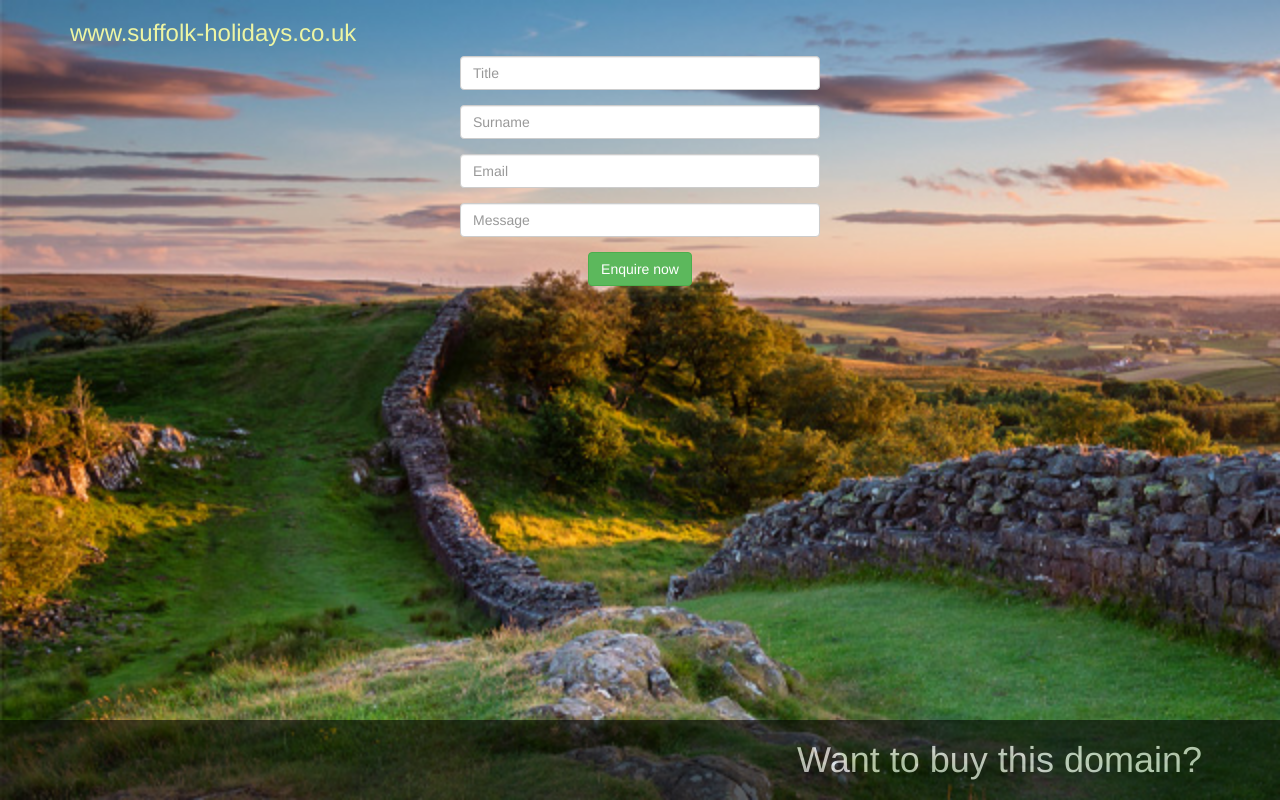
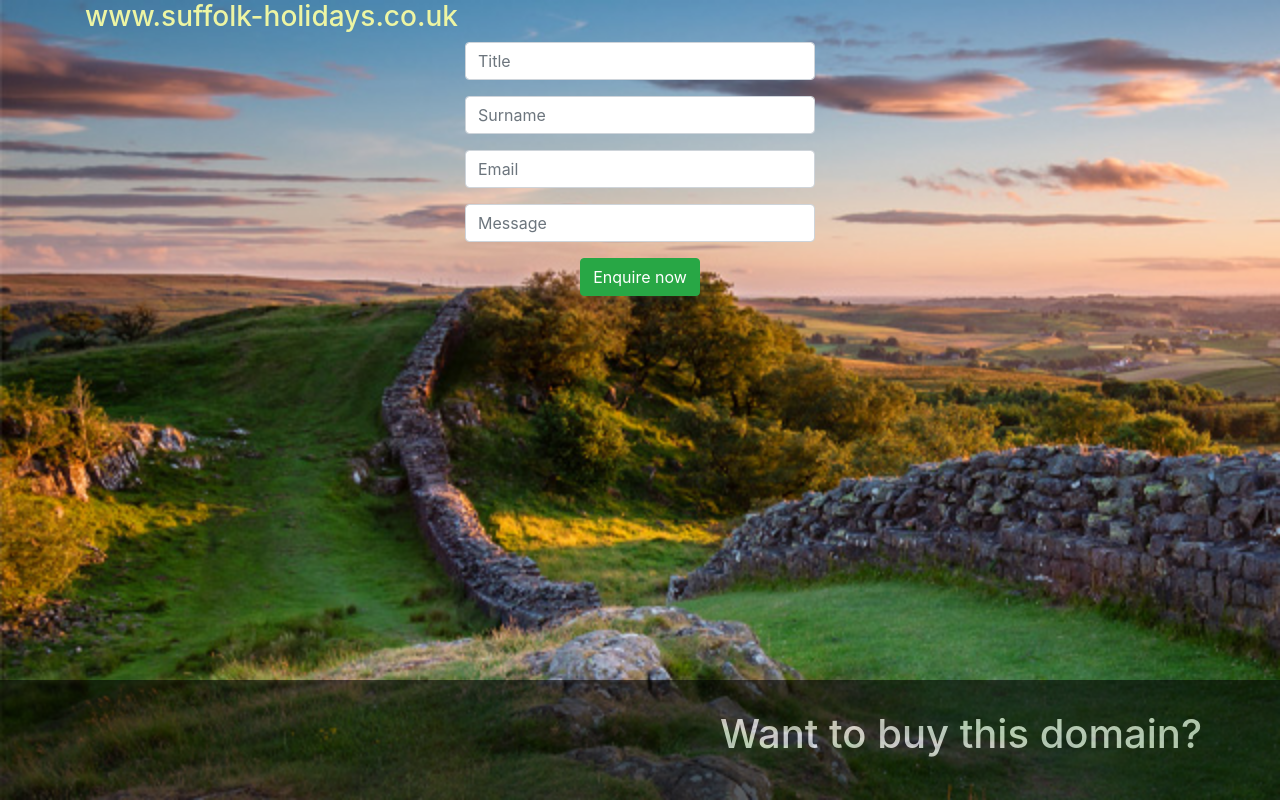
Before and after one commit to mariusz-tekiel/TOCC-exercise, a PHP site: page /form.php in a window 1280 px wide. Run offline with PHP 8.4, Linux system fonts and the light colour scheme.

Commit message:
Change bootstrap version and fix aligment issues

```diff
--- a/4-webpage/css/main.css
+++ b/4-webpage/css/main.css
@@ -58,13 +58,9 @@ body {
 	left:0px;
 	right:0px;
 	bottom:0px;
-	height:80px;
+	height:120px;
 	width:105%;
 	background:rgb(2, 2, 2);
 	opacity:0.6;
+	padding: 30px 0;
 }
-
-table{
-	color:rgb(14, 4, 66);
-	background-color: dark;
-}
--- a/4-webpage/form.php
+++ b/4-webpage/form.php
@@ -1,10 +1,9 @@
 <?php include("head.php"); ?>
 
 <body>
-
     <div class="container">
         <div class="row">
-                <div class="col-sm-12   ">
+            <div class="col-sm-12 text-lg-left text-center">
                 <h3 id="main-header">www.suffolk-holidays.co.uk</h3>
             </div>
         </div>
@@ -30,13 +29,12 @@
                 <button type="submit" class="btn btn-success">Enquire now</button>
             </form>
         </div>
-            </div>
+
         <div class="row" id="bottom-banner">
-                <div class="col-sm-11">
+            <div class="col-sm-11 text-md-right text-center">
                 <h1 id="question">Want to buy this domain?</h1>
             </div>
         </div>
     </div>
-
 </body>
 </html>
--- a/4-webpage/head.php
+++ b/4-webpage/head.php
@@ -5,6 +5,6 @@
 	<meta charset="utf-8">
 	<meta name="viewport" content="width=device-width, initial-scale=1">
 	<link rel="stylesheet" href="./css/main.css">
-	<link rel="stylesheet" href="https://maxcdn.bootstrapcdn.com/bootstrap/3.4.1/css/bootstrap.min.css">
-	<script src="https://maxcdn.bootstrapcdn.com/bootstrap/3.4.1/js/bootstrap.min.js"></script>
+	<link rel="stylesheet" href="https://maxcdn.bootstrapcdn.com/bootstrap/4.0.0/css/bootstrap.min.css">
+	<script src="https://maxcdn.bootstrapcdn.com/bootstrap/4.0.0/js/bootstrap.min.js"></script>
 </head>
--- a/4-webpage/show_data.php
+++ b/4-webpage/show_data.php
@@ -5,7 +5,7 @@
         <div class="header">
             <h1>Customer Data</h1>
         </div>
-        <table class="table table-bordered">
+        <table class="table table-bordered table-dark">
             <thead >
                 <th>TITLE</th><th>SURNAME</th><th>EMAIL</th><th>MESSAGE</th>
             </thead>
```
Lines whose indentation alone changed are shown as unchanged.
